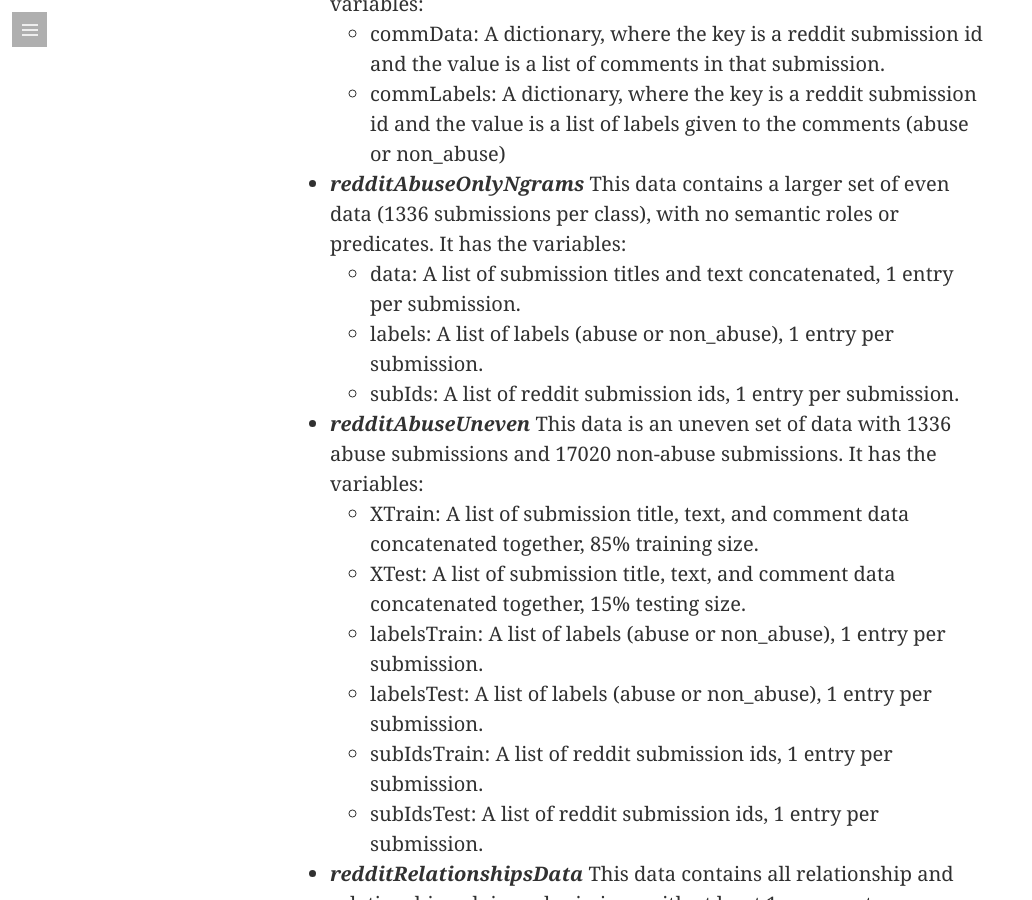
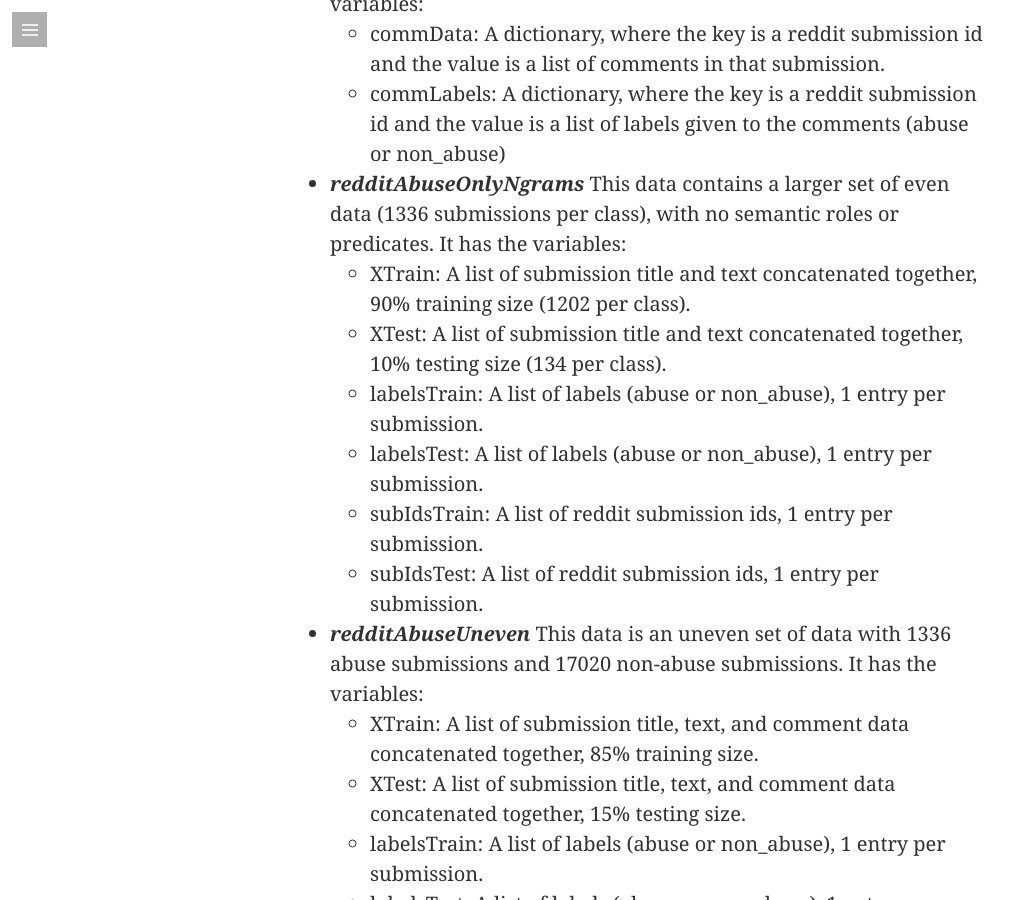
Before and after one commit to NSchrading/NSchrading.github.io, a Jekyll site: the page built from data.md, in a window 1280 px wide and 900 px high, scrolled down 7966 px. Shown: the whole window, without its empty margins (0-1032 px from the left). Built offline with Jekyll 4.4.1, drawn with Linux system fonts in a browser that asks for light colours; some web fonts are replaced.

Commit message:
Update redditAbuseOnlyNgrams

```diff
--- a/data.md
+++ b/data.md
@@ -329,9 +329,12 @@
     * commData: A dictionary, where the key is a reddit submission id and the value is a list of comments in that submission.
     * commLabels: A dictionary, where the key is a reddit submission id and the value is a list of labels given to the comments (abuse or non_abuse)
 * ***redditAbuseOnlyNgrams*** This data contains a larger set of even data (1336 submissions per class), with no semantic roles or predicates. It has the variables:
-    * data: A list of submission titles and text concatenated, 1 entry per submission.
-    * labels: A list of labels (abuse or non_abuse), 1 entry per submission.
-    * subIds: A list of reddit submission ids, 1 entry per submission.
+    * XTrain: A list of submission title and text concatenated together, 90% training size (1202 per class).
+    * XTest: A list of submission title and text concatenated together, 10% testing size (134 per class).
+    * labelsTrain: A list of labels (abuse or non_abuse), 1 entry per submission.
+    * labelsTest: A list of labels (abuse or non_abuse), 1 entry per submission.
+    * subIdsTrain: A list of reddit submission ids, 1 entry per submission.
+    * subIdsTest: A list of reddit submission ids, 1 entry per submission.
 * ***redditAbuseUneven*** This data is an uneven set of data with 1336 abuse submissions and 17020 non-abuse submissions. It has the variables:
     * XTrain: A list of submission title, text, and comment data concatenated together, 85% training size.
     * XTest: A list of submission title, text, and comment data concatenated together, 15% testing size.
```
